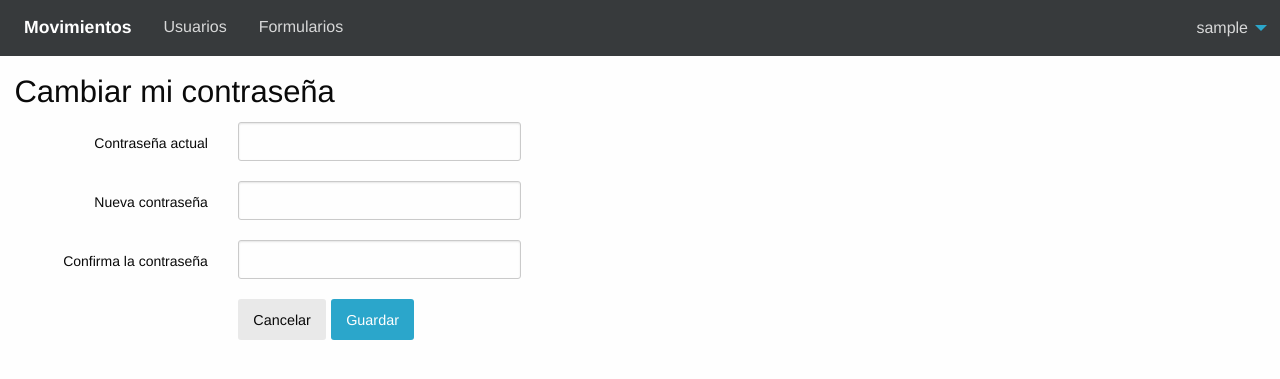
After one commit to spvelez/Movimientos-masa, a Flask app: page /changepassword in a window 1280 px wide. The commit adds this page. Shown: the top 379 px of the page. Run offline with Flask 2, Linux system fonts and the light colour scheme; the visitor is signed in with stand-in values (Sample User, id 1); some libraries are stand-ins or nearby versions.

Commit message:
Permitir cambiar contraseña

```diff
--- a/masas/account.py
+++ b/masas/account.py
@@ -1,8 +1,11 @@
 from flask import (
      Blueprint, flash, render_template, redirect, request, session, url_for
 )
-from werkzeug.security import check_password_hash
+from werkzeug.security import check_password_hash, generate_password_hash
+from . import authorize
+from .forms import ChangePasswordForm
 from .models.user import User
+from .database import session as db_session
 
 bp = Blueprint('account', __name__, template_folder='templates')
 
@@ -31,3 +34,22 @@ def login():
 def logout():
     session.clear()
     return redirect(url_for('index'))
+
+
+@bp.route('/changepassword', methods=['GET', 'POST'])
+@authorize()
+def change_password():
+    form = ChangePasswordForm(request.form)
+    if request.method == 'POST' and form.validate():
+        user = User.query.filter(User.id == session['user_id']).first()
+
+        if not check_password_hash(user.password, form.password.data):
+            flash('La contraseña actual es incorrecta')
+        else:
+            new_password = form.new_password.data
+            user.password = generate_password_hash(new_password)
+            db_session.commit()
+
+            return redirect(url_for('index'))
+
+    return render_template('changepassword.html', form=form)
--- a/masas/forms.py
+++ b/masas/forms.py
@@ -1,8 +1,9 @@
 from wtforms import (
-    Form, BooleanField, SelectField,
-    StringField, PasswordField, TextAreaField
+    FieldList, Form, FormField, BooleanField, DateTimeField, HiddenField,
+    IntegerField, SelectField, StringField, PasswordField, TextAreaField
 )
-from wtforms.validators import DataRequired, EqualTo
+from wtforms.validators import DataRequired, EqualTo, Length, ValidationError
+from .enums import UserRole
 from .validators import UserExists
 
 
@@ -13,3 +14,16 @@ class UserForm(Form):
         DataRequired(),
         EqualTo('confirm_password', 'Las contraseñas deben coincidir')])
     confirm_password = PasswordField('Confirma la contraseña')
+    role = SelectField(coerce=int, choices=[e.value for e in UserRole])
+
+
+class ChangePasswordForm(Form):
+    password = PasswordField(validators=[DataRequired()])
+    new_password = PasswordField(validators=[
+        DataRequired(),
+        EqualTo('confirm_password', 'Las contraseñas deben coincidir')])
+    confirm_password = PasswordField()
+
+    def validate_new_password(form, field):
+        if field.data == form.password.data:
+            raise ValidationError('La nueva contraseña debe ser distinta')
--- /dev/null
+++ b/masas/templates/changepassword.html
@@ -0,0 +1,44 @@
+{%extends '/layout.html'%}
+{% import 'helpers.html' as helpers %}
+{%block title%}Cambiar mi contraseña{%endblock%}
+{%block body%}
+    <h3>Cambiar mi contraseña</h1>
+
+    {{ helpers.error_summary() }}
+
+    <form method="POST">
+        <div class="grid-x grid-padding-x">
+            <div class="large-2 cell">
+                <label for="middle-label" class="text-right middle">Contraseña actual</label>
+            </div>
+            <div class="large-3 cell">
+                {{ helpers.input(form.password) }}
+            </div>
+        </div>
+
+        <div class="grid-x grid-padding-x">
+            <div class="large-2 cell">
+                <label for="middle-label" class="text-right middle">Nueva contraseña</label>
+            </div>
+            <div class="large-3 cell">
+                {{ helpers.input(form.new_password) }}
+            </div>
+        </div>
+
+        <div class="grid-x grid-padding-x">
+            <div class="large-2 cell">
+                <label for="middle-label" class="text-right middle">Confirma la contraseña</label>
+            </div>
+            <div class="large-3 cell">
+                {{ helpers.input(form.confirm_password) }}
+            </div>
+        </div>
+
+        <div class="grid-x grid-padding-x">
+            <div class="large-3 large-offset-2 cell">
+                <a href="{{ url_for('index') }}" class="secondary button">Cancelar</a>
+                <button type="submit" class="button">Guardar</button>
+            </div>
+        </div>
+    </form>
+{%endblock%}
--- a/masas/templates/layout.html
+++ b/masas/templates/layout.html
@@ -29,8 +29,17 @@
     <div class="top-bar-right">
       <ul class="menu vertical medium-horizontal">
         {% if session['user_id'] %}
-          <li class="menu-text">{{ session['user_login'] }} {{ g.user }}</li>
-          <li><a href="{{ url_for('account.logout') }}">Salir</a></li>
+          <li>
+            <ul class="dropdown menu" data-dropdown-menu>
+              <li>
+                <a href="#">{{ session['user_login'] }}</a>
+                <ul class="menu">
+                  <li><a href="{{ url_for('account.change_password') }}">Cambiar contraseña</a></li>
+                  <li><a href="{{ url_for('account.logout') }}">Salir</a></li>
+                </ul>
+              </li>
+            </ul>
+          </li>
         {% else %}
           <li><a href="{{ url_for('account.login') }}">Ingresar</a></li>
         {% endif %}
```
